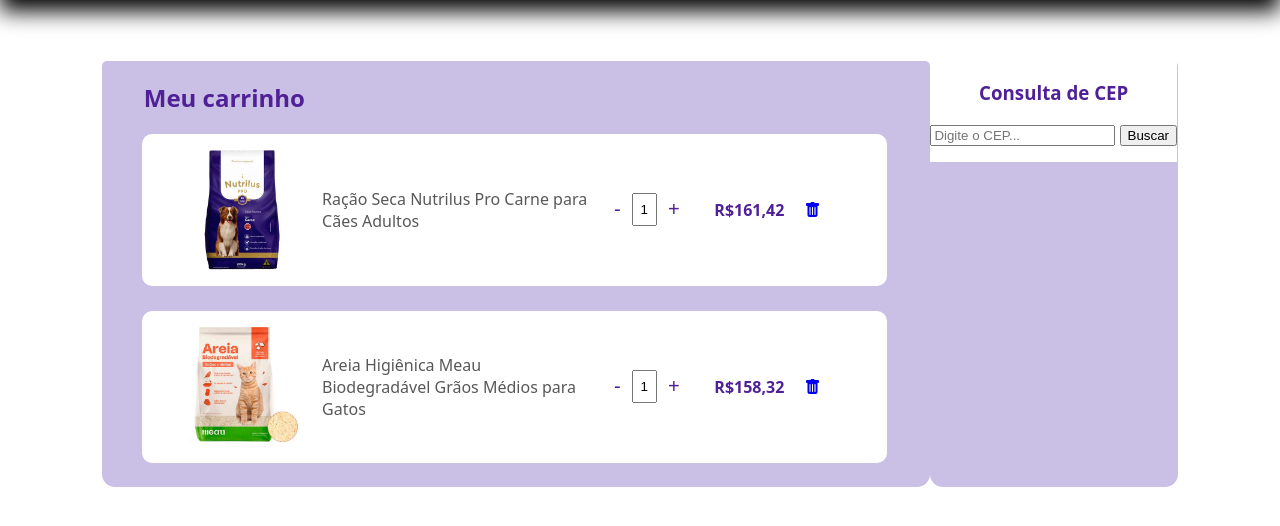
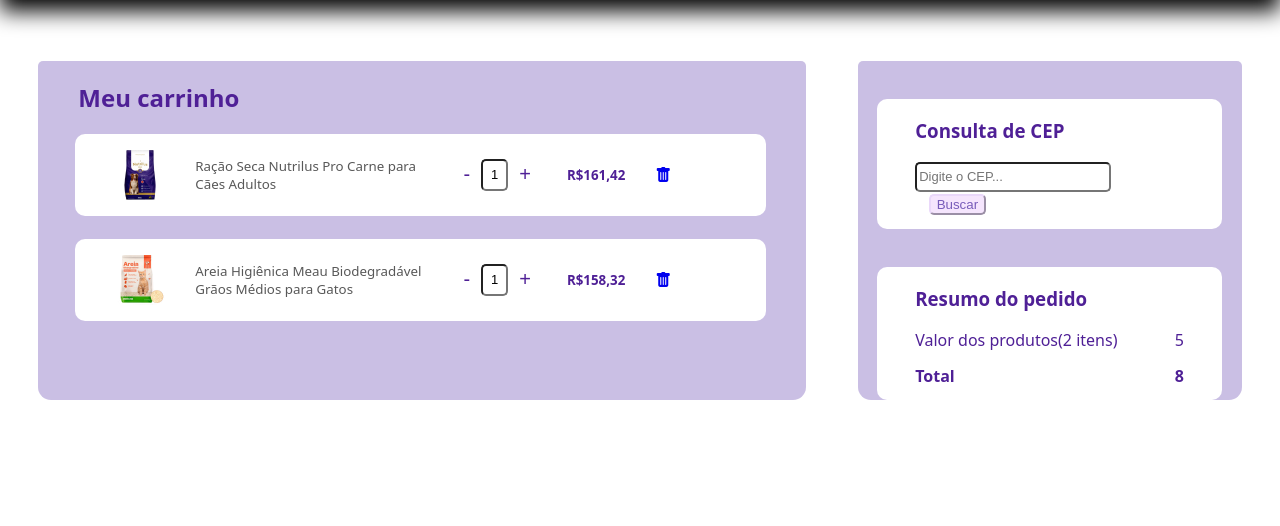
Before and after one commit to Sif-161/PetShop, a plain HTML site: page pages/cart.html in a window 1280 px wide. Shown: the part 150-676 px from the top of the page. Drawn offline with nearby package versions, Linux system fonts and the light colour scheme.

Commit message:
atualização na pagina do carrinho

```diff
--- a/css/cart_style.css
+++ b/css/cart_style.css
@@ -3,10 +3,7 @@
     justify-content: space-between;
     margin-top: 5%;
     color: rgba(79,32,150,255);
-}
-
-.card h1{
-    margin-left: 5%;
+    height: auto;
 }
 
 .card{
@@ -21,7 +18,7 @@
     border-radius: 10px 10px 10px 10px;
     margin-left: 4.8%;
     background-color: white;
-    max-width: 90%;
+    width: 90%;
     margin-bottom: 3%;
 }
 
@@ -29,25 +26,33 @@
 .products{
     display: flex;
     align-items: center;
-    gap: 20px;
+    gap: 30px;
 }
 
 .products img{
-    width: 120px;
+    width: 50px;
     height: auto;
     border-radius: 10px 10px 10px 10px;
 
 }
 
 .products figcaption{
-    max-width: 40%;
+    width: 38%;
     color: rgb(88, 88, 88);
+}
+
+.products span{
+    font-size: smaller;
+}
+
+.products i{
+    font-size: medium;
 }
 
 .amount{
     display: flex;
     align-items: center;
-    max-width: 13%;
+    width: 13%;
     gap: 5px;
 }
 
@@ -61,11 +66,15 @@
 
 .amount input{
     text-align: center;
-    max-width: 20%;
+    width: 20%;
     padding-top: 8%;
     padding-bottom: 8%;
+    border-radius: 5px;
 }
 
+#delete:hover, .amount button:hover{
+    color: #09090966;
+}
 
 aside{
     display: flex;
@@ -76,12 +85,81 @@ aside{
     border-radius: 5px 5px 13px 13px;
     width: 25%;
 }
-
-.cep{
+.cep, .order-summary{
     background-color: white;
+    margin-top: 10%;
+    padding-left: 10%;
+    padding-right: 10%;
+    height: auto;
+    width: auto;
+    border-radius: 10px 10px 10px 10px;
+    width: 90%;
 }
 
-.text-address{
-    margin: 0 auto;
-    width: 70%;
+.cep button{
+    border-radius: 5px 5px 5px 5px;
+    cursor: pointer;
+    background-color: rgba(245,229,253,255);
+    border-color: rgba(234,216,250,255);
+    color: rgba(120,92,186,255);
+    margin-left: 5%;
 }
+
+.cep button:hover{
+    background-color: #dddddd0c
+}
+
+.cep input{
+    border-radius: 5px 5px 5px 5px;
+    padding-top: 3%;
+    padding-bottom: 3%;
+    font-size: large;
+}
+
+.order-prod, .order-total{
+    display: flex;
+    justify-content: space-between;
+    padding-bottom: 5%;
+}
+
+
+@media only screen and (max-width: 90em){
+    .card{
+        margin-left: 3%;
+        width: 60%;
+    }
+
+    .products img{
+        width: 50px;
+        height: auto;
+    }
+
+    .products figcaption{
+        font-size: smaller;
+    }
+
+    .amount input{
+        width: 100%;
+        font-size: small;
+    }
+
+    aside:not(.card){
+        margin-right: 3%;
+        width: 30%;
+    }
+
+    .cep, .order-summary{
+        width: 70%;
+        height: auto;
+    }
+
+    .cep input{
+        width: 70%;
+        padding-top: 2%;
+        padding-bottom: 2%;
+        font-size: small;
+    }
+    .text-address{
+        font-size: 14px;
+    }
+}
--- a/pages/cart.html
+++ b/pages/cart.html
@@ -36,7 +36,7 @@
     <main>
         <section class="container">
             <div class="card">
-                <h1 id="title">Meu carrinho</h1>
+                <h1 id="title" style="margin-left: 5.2%;">Meu carrinho</h1>
                 <article class="card-itens">
                     <figure class="products">
                         <img src="../images/prod-1.webp">
@@ -47,7 +47,7 @@
                             <button>+</button>
                         </div>
                         <span><b>R$161,42</b></span>
-                        <a href="#" title="Remover do carrinho"><i class="bi bi-trash-fill"></i></a>
+                        <a href="#" title="Remover do carrinho" id="delete"><i class="bi bi-trash-fill"></i></a>
                     </figure>
                 </article>
                 <article class="card-itens">
@@ -60,20 +60,33 @@
                             <button>+</button>
                         </div>
                         <span><b>R$158,32</b></span>
-                        <a href="#" title="Remover do carrinho"><i class="bi bi-trash-fill"></i></a>
+                        <a href="#" title="Remover do carrinho" id="delete"><i class="bi bi-trash-fill"></i></a>
                     </figure>
                 </article>
             </div>
             <aside>
                 <div class="cep">
-                    <h1 style="text-align: center">Consulta de CEP</h1>
+                    <h1 style="text-align: start">Consulta de CEP</h1>
                     <div class="box">
                         <div class="text">
                             <input placeholder="Digite o CEP..." type="text" id="cepInput">
                             <button onclick="buscarEndereco()">Buscar</button>
                         </div>
                     </div>
-                    <div class="text-address"><p id="endereco"></p></div>
+                    <div class="text-address">
+                        <p id="endereco"></p>
+                    </div>
+                </div>
+                <div class="order-summary">
+                    <h1 style="text-align: start">Resumo do pedido</h1>
+                    <div class="order-prod">
+                        <span>Valor dos produtos(2 itens)</span>
+                        <span>5</span>
+                    </div>
+                    <div class="order-total">
+                        <strong>Total</strong>
+                        <strong>8</strong>
+                    </div>
                 </div>
             </aside>
         </section>
```
Also changed, not shown: style.css (+5 -38 lines).
